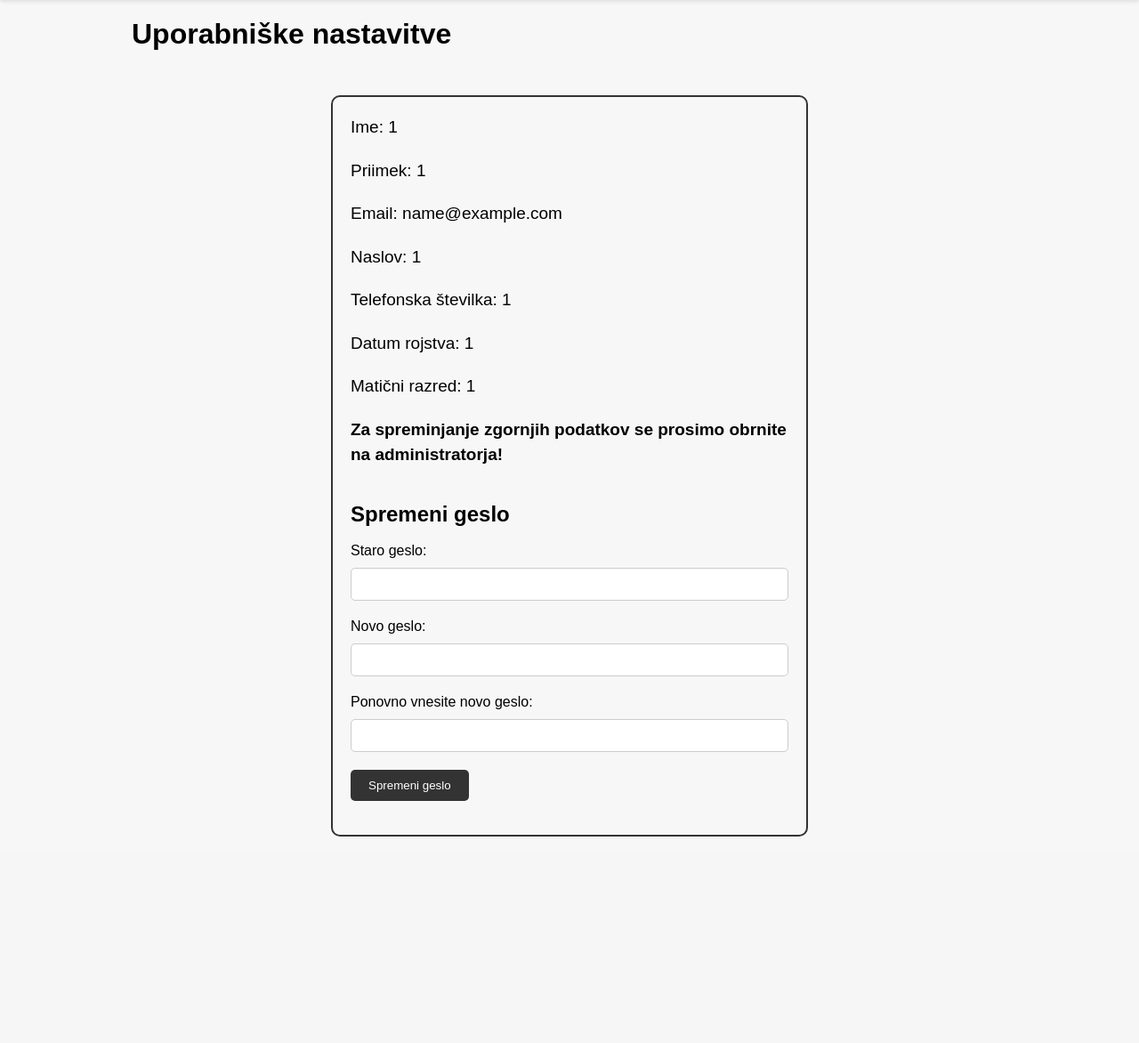
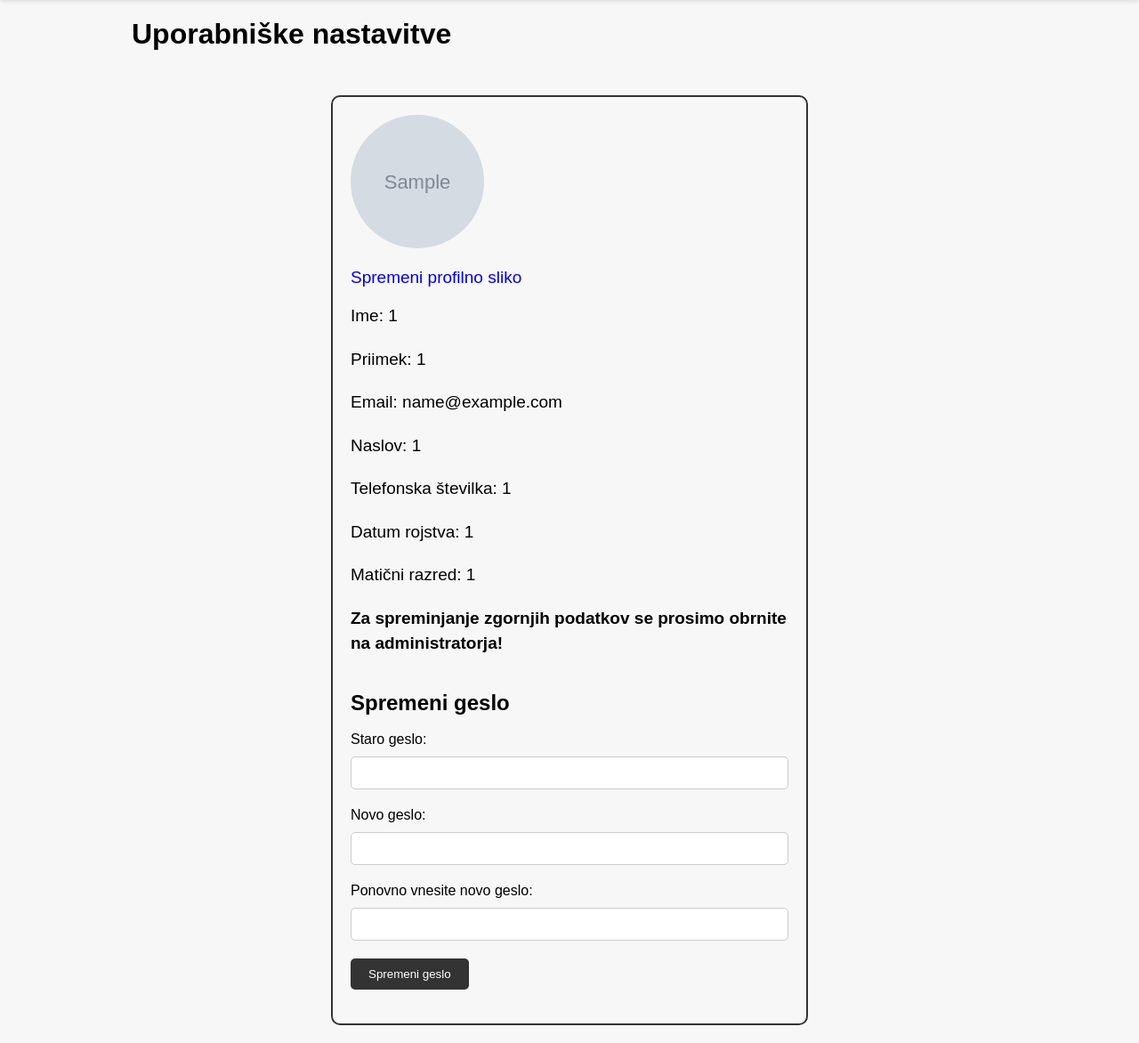
Before and after one commit to majzabukovnik/Redovalnica, a PHP site: the page made by views/html/uporabniskiProfil.php in a window 1280 px wide. Shown: the part 80-1252 px from the top of the page at 89% size. Before the commit the page ends 1020 px from the top, so only its background shows below. Run offline with PHP 8.4, Linux system fonts and the light colour scheme; the visitor is signed in with stand-in values (Sample User, id 1); the template is opened without the code that fills it: most values are stand-ins (such as "Sample title", 1, 10 or a date in 2020); grey boxes marked "Sample" are stand-in pictures; data that the repository does not hold is empty.

Commit message:
adding ability to show profile picture in user profile

```diff
--- a/views/css/form.css
+++ b/views/css/form.css
@@ -16,6 +16,7 @@ input[type="text"],
 input[type="password"],
 input[type="email"],
 input[type="date"],
+input[type="file"],
 select,
 textarea {
     width: 100%;
@@ -31,6 +32,7 @@ input[type="text"]:focus,
 input[type="password"]:focus,
 input[type="email"]:focus,
 input[type="date"]:focus,
+input[type="file"]:focus,
 select:focus,
 textarea:focus {
     outline: none;
@@ -53,6 +55,7 @@ input[type="submit"]:hover {
     transition: background-color 0.5s ease-in-out;
     border: 1px solid #333;
 }
-p.osebniPodatki {
+p.osebniPodatki, a {
     font-size: 19px;
+    text-decoration: none;
 }
--- a/views/css/navBar.css
+++ b/views/css/navBar.css
@@ -73,6 +73,13 @@ nav {
     margin-right: 10px;
 }
 
+img.user-profile-bigger {
+    width: 150px;
+    height: 150px;
+    border-radius: 50%;
+    margin-right: 10px;
+}
+
 .username {
     font-size: 18px;
     color: #333;
--- a/views/html/uporabniskiProfil.php
+++ b/views/html/uporabniskiProfil.php
@@ -14,6 +14,8 @@
         <h1>Uporabniške nastavitve</h1>
 
         <form method="POST" action="">
+            <img src="<?php echo $pictureDir; ?>" alt="profilna slika" class="user-profile-bigger"> <br> <br>
+            <a href="/Redovalnica/spremeniProfilnoSliko/">Spremeni profilno sliko</a> <br> <br>
             <p class="osebniPodatki">Ime: <?php echo $_SESSION['ime']; ?></p>
             <p class="osebniPodatki">Priimek: <?php echo $_SESSION['priimek']; ?></p>
             <p class="osebniPodatki">Email: <?php echo $_SESSION['email']; ?></p>
```
Also changed, not shown: Controllers/UporabniskiProfil.php (+19 -0 lines).
